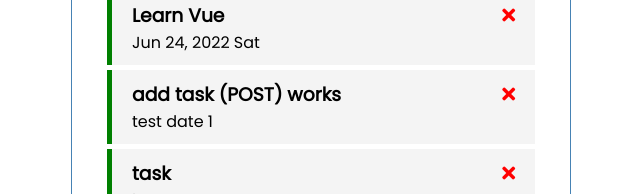
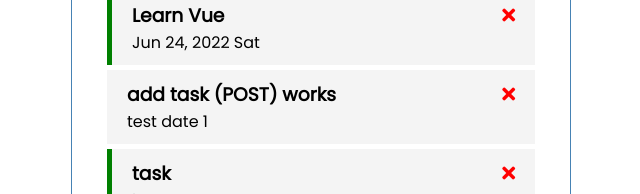
Before and after one commit to brian-pan/task-tracker-app, a Vue app: page / in a window 1280 px wide. Shown: the part 143-337 px from the top of the page, without its empty margins (319-959 px from the left). Built offline with nearby package versions, Linux system fonts and the light colour scheme; data requests are answered from the project's data file.

Commit message:
bug fixed main func done

```diff
--- a/db.json
+++ b/db.json
@@ -9,7 +9,7 @@
     {
       "title": "add task (POST) works",
       "day": "test date 1",
-      "reminder": true,
+      "reminder": false,
       "id": 4
     },
     {
--- a/src/App.vue
+++ b/src/App.vue
@@ -52,10 +52,9 @@ export default {
       //fetch the task wanted to be toggled
       const taskToToggle = await this.fetchTask(id);
       const updatedTask = { ...taskToToggle, reminder: !taskToToggle.reminder };
-      // console.log(updatedTask);
 
       //make the request
-      res = await fetch(`http://localhost:5000/tasks/${id}`, {
+      const res = await fetch(`http://localhost:5000/tasks/${id}`, {
         method: "PUT",
         headers: {
           "Content-Type": "application/json",
@@ -67,7 +66,7 @@ export default {
       //frontend update
       this.tasks = this.tasks.map((task) =>
         // task.id === id ? { ...task, reminder: !task.reminder } : task
-        task.id === id ? { ...task, reminder: !data.reminder } : task
+        task.id === id ? { ...task, reminder: data.reminder } : task
       );
     },
 
```
